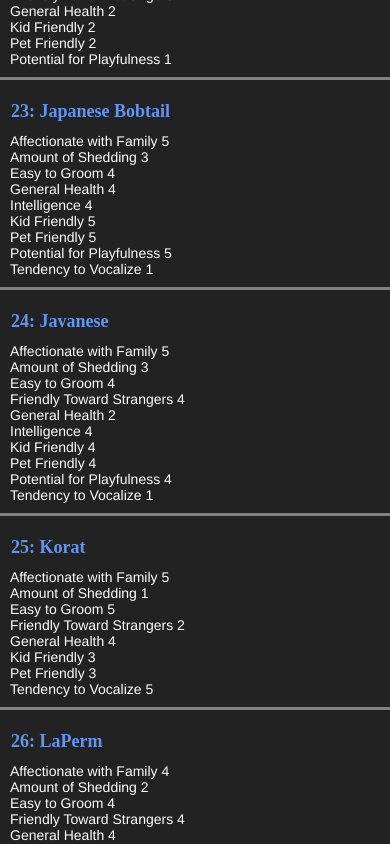
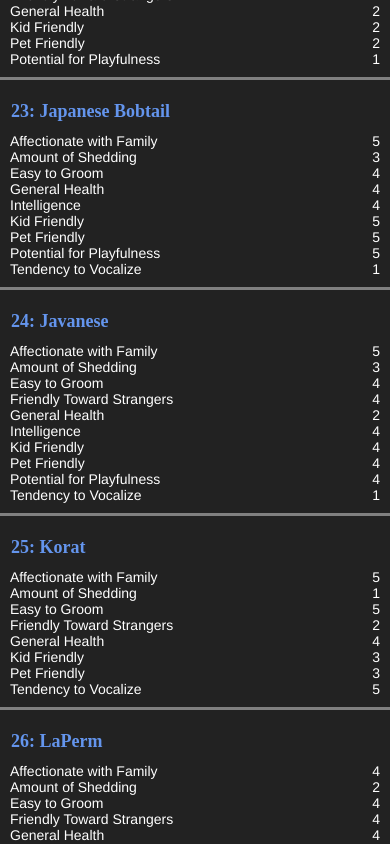
Before and after one commit to chrismlee26/mobile-by-breed, a React Native app: screen / in a window 390 px wide. Shown: the top 844 px of the page. Built offline with nearby package versions, Linux system fonts and the light colour scheme.

Commit message:
[fix] item rows with space-between

```diff
--- a/Item.js
+++ b/Item.js
@@ -9,11 +9,16 @@ function Item(props) {
   return (
     <View>
       <Text style={styles.title}>{index}: {breed}</Text>
-      {
-        keys.map(key =>
-          <Text key={keys.index} style={styles.itemText}>{key} {data[key]}</Text>
-        )
-      }
+      <View>
+        {
+          keys.map(key =>
+            <View style={styles.itemContainer}>
+              <Text key={keys.index} style={styles.itemText}>{key}</Text>
+              <Text key={keys.index} style={styles.itemText}>{data[key]}</Text>
+            </View>
+          )
+        }
+      </View>
     </View>
   );
 }
@@ -28,11 +33,15 @@ const styles = StyleSheet.create({
     padding: 10,
     margin: 1,
   },
+  itemContainer: {
+    paddingHorizontal: 10,
+    justifyContent: 'space-between',
+    flexDirection: "row",
+  },
   itemText: {
     fontFamily: 'Helvetica',
     color: 'white',
-    paddingLeft: 10,
-  }
+  },
 })
 
 
```
Also changed, not shown: 1 other file (tests, documents, lock files or other folders).
